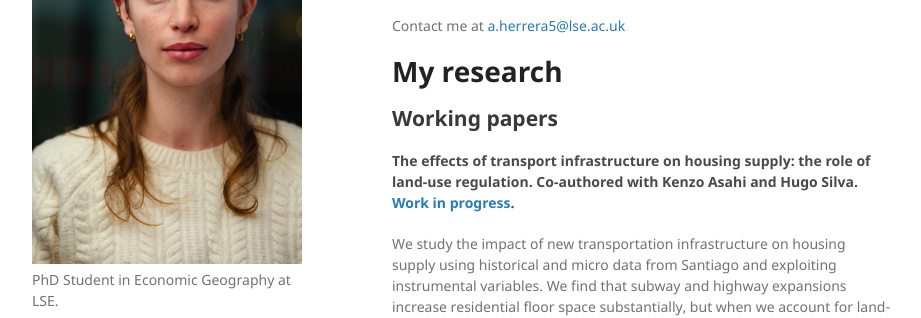
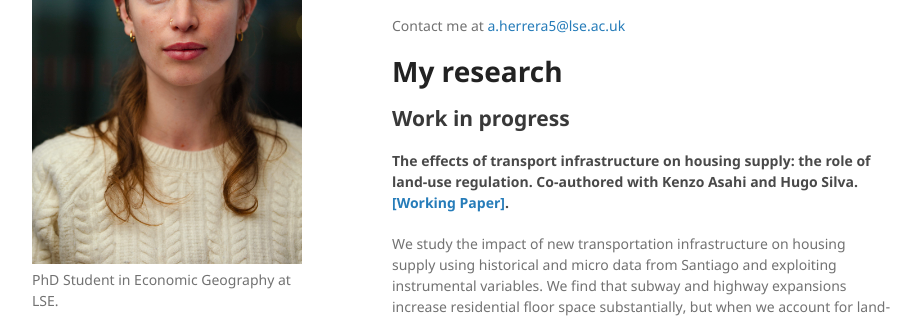
Before and after one commit to aaherrerab/aaherrerab.github.io, a Jekyll site: the page built from index.md, in a window 1280 px wide and 1212 px high. Shown: the part 281-599 px from the top of the window, without its empty margins (178-1099 px from the left). Built offline with Jekyll 4.4.1, drawn with Linux system fonts in a browser that asks for light colours; our own code applies the rules of GitHub Pages for plain Markdown files.

Commit message:
Update index.md

```diff
--- a/index.md
+++ b/index.md
@@ -11,8 +11,8 @@ Hi, I'm Andrea Herrera, an Economic Geography PhD student specializing in Urban
 <p> Contact me at <a href="mailto:a.herrera5@lse.ac.uk" class="custom-link">a.herrera5@lse.ac.uk</a> </p>
 
 # My research
-## Working papers
-#### The effects of transport infrastructure on housing supply: the role of land-use regulation. Co-authored with Kenzo Asahi and Hugo Silva. <a href="/assets/pdf/Asahi, Herrera, Silva (2024).pdf" class="custom-link">Work in progress</a>.
+## Work in progress
+#### The effects of transport infrastructure on housing supply: the role of land-use regulation. Co-authored with Kenzo Asahi and Hugo Silva. <a href="/assets/pdf/Asahi, Herrera, Silva (2024).pdf" class="custom-link">[Working Paper]</a>.
 
 We study the impact of new transportation infrastructure on housing supply using historical and micro data from Santiago and exploiting instrumental variables. We find that subway and highway expansions increase residential floor space substantially, but when we account for land-use regulation, we see two contrasting dynamics in the city. In the wealthiest quintile, the effect is negligible for more than 95% of the blocks due to their initial stringent regulation. However, in blocks in the first four quintiles of wealth, the impact on housing supply is substantial and homogeneous concerning the initial regulation. We provide evidence that the transport infrastructure triggers regulation to become more permissive everywhere but in the wealthiest neighborhoods. We quantify how land-use regulation limits housing supply, thus restraining welfare gains from transport infrastructure improvements.
 
```
